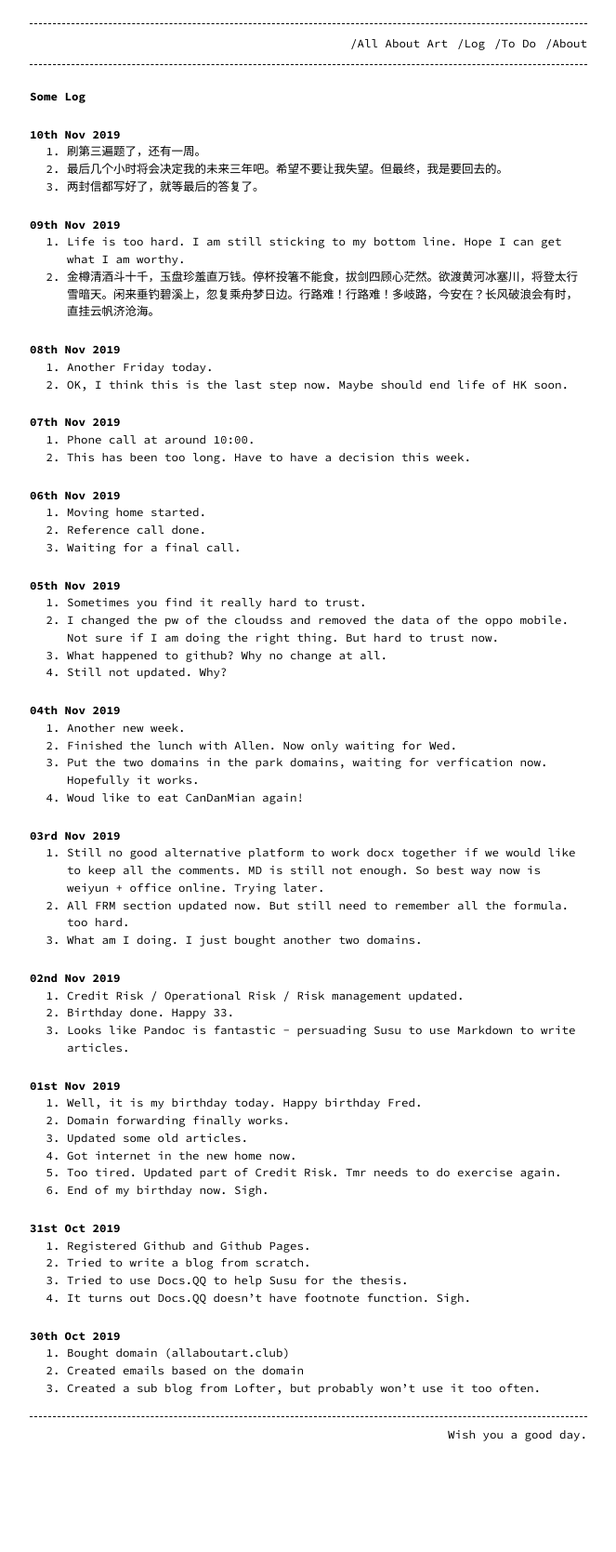
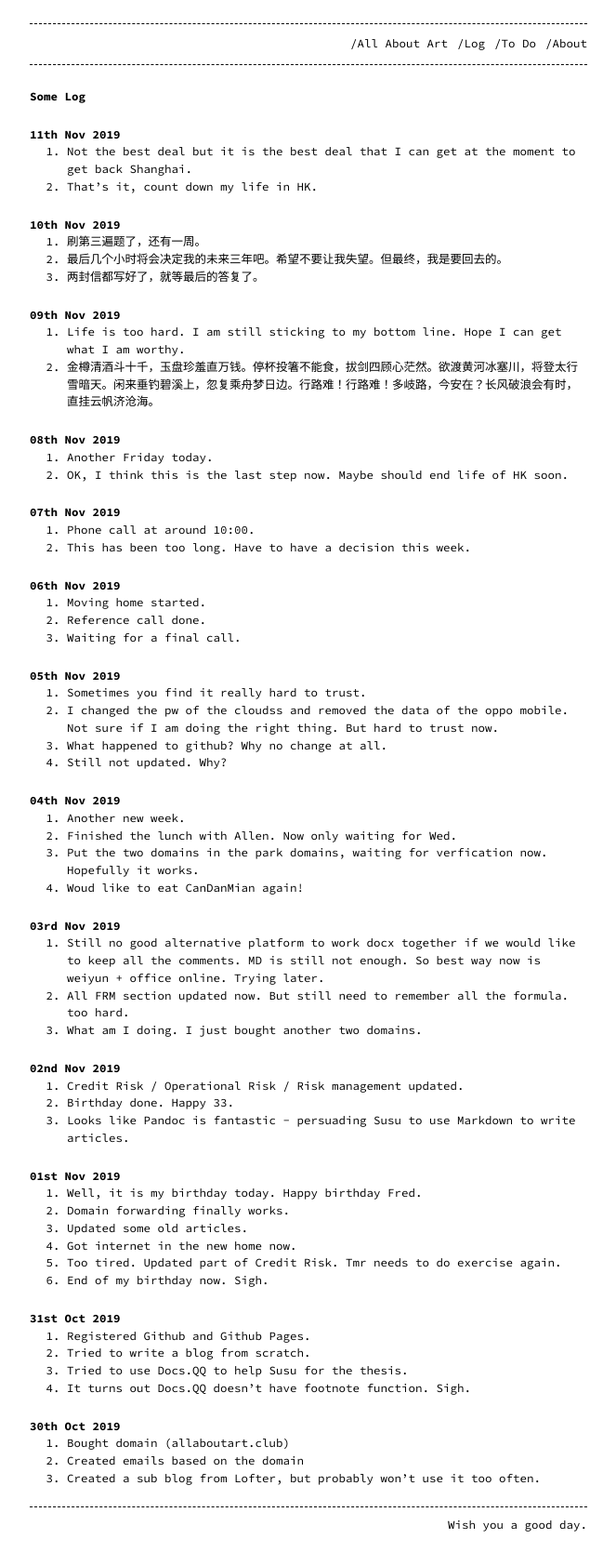
Before and after one commit to 912828qj2/912828qj2.github.io, a Jekyll site: the page built from log.md, in a window 1280 px wide. Shown: the whole page at 93% size, without its empty margins (308-971 px from the left). Built offline with Jekyll 4.4.1, drawn with Linux system fonts in a browser that asks for light colours; before the commit the page ends 1572 px from its top, so only the background shows below that.

Commit message:
Update log.md

```diff
--- a/log.md
+++ b/log.md
@@ -5,6 +5,11 @@ permalink: /log/
 ---
 
 ## Some Log
+
+### 11th Nov 2019
+
+1. Not the best deal but it is the best deal that I can get at the moment to get back Shanghai.
+2. That's it, count down my life in HK.
 
 ### 10th Nov 2019
 
```
